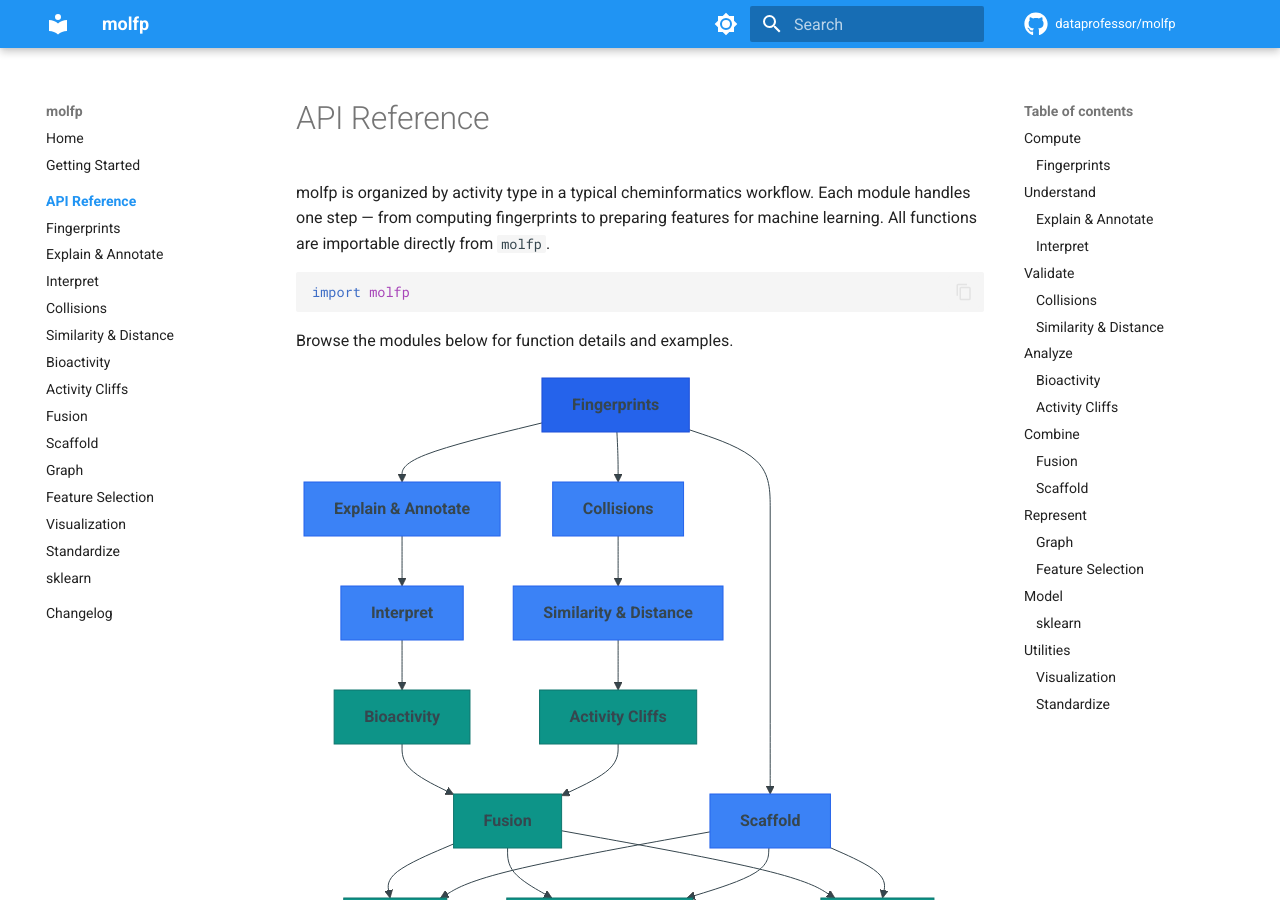
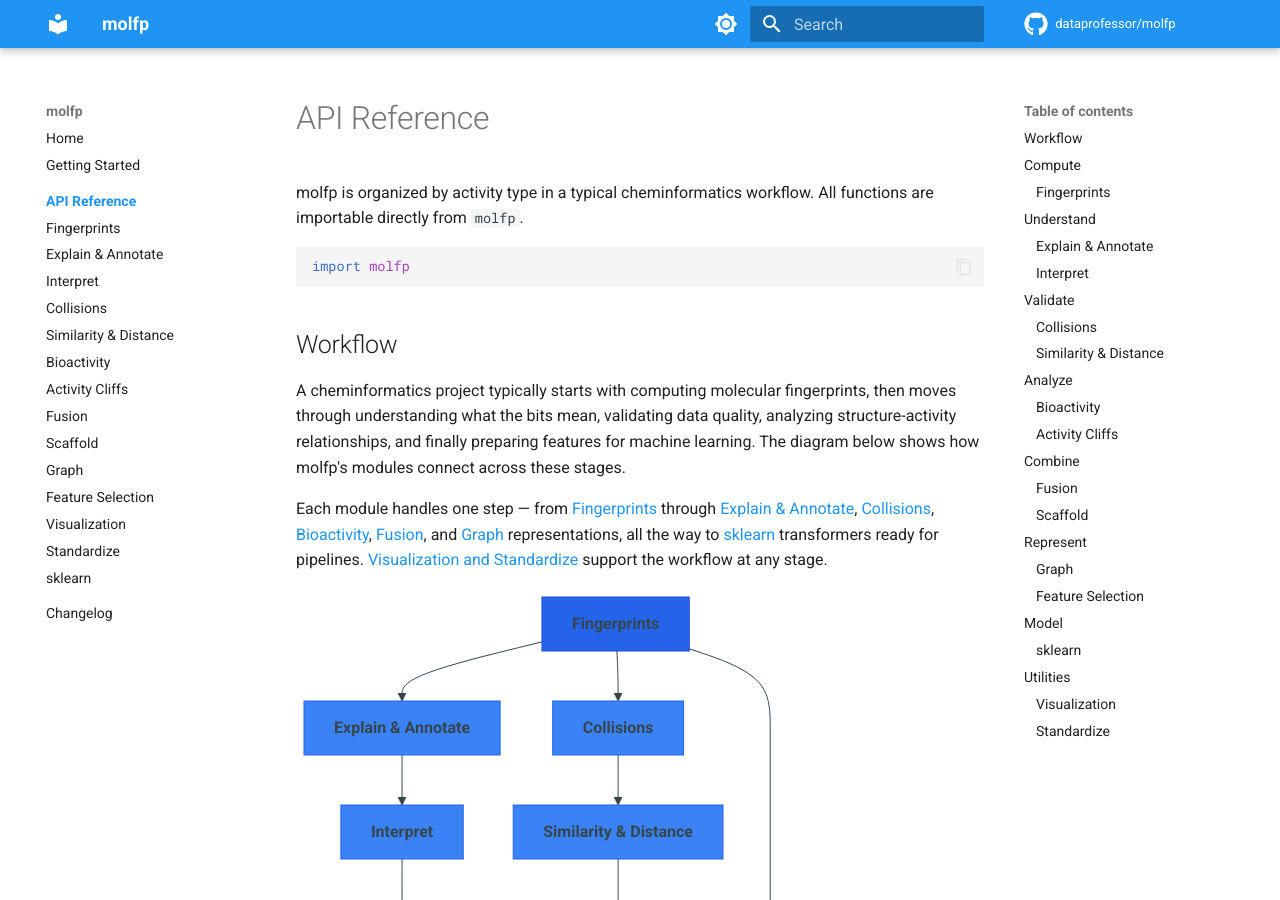
Before and after one commit to dataprofessor/molfp, an MkDocs documentation site: the page built from docs/api/index.md, in a window 1280 px wide and 900 px high. Built offline with MkDocs 1.6.1 and Material for MkDocs 9.7.7, drawn with Linux system fonts in a browser that asks for light colours; comment, search, counter and statistics services are not loaded.

Commit message:
Restructure API page: Workflow section with narrative and linked module callouts

````diff
--- a/docs/api/index.md
+++ b/docs/api/index.md
@@ -1,12 +1,16 @@
 # API Reference
 
-molfp is organized by activity type in a typical cheminformatics workflow. Each module handles one step — from computing fingerprints to preparing features for machine learning. All functions are importable directly from `molfp`.
+molfp is organized by activity type in a typical cheminformatics workflow. All functions are importable directly from `molfp`.
 
 ```python
 import molfp
 ```
 
-Browse the modules below for function details and examples.
+## Workflow
+
+A cheminformatics project typically starts with computing molecular fingerprints, then moves through understanding what the bits mean, validating data quality, analyzing structure-activity relationships, and finally preparing features for machine learning. The diagram below shows how molfp's modules connect across these stages.
+
+Each module handles one step — from [Fingerprints](#compute) through [Explain & Annotate](#understand), [Collisions](#validate), [Bioactivity](#analyze), [Fusion](#combine), and [Graph](#represent) representations, all the way to [sklearn](#model) transformers ready for pipelines. [Visualization and Standardize](#utilities) support the workflow at any stage.
 
 ```mermaid
 graph TD
@@ -44,6 +48,8 @@ graph TD
     style FS fill:#0d9488,color:#fff,stroke:#0f766e
     style SK fill:#0d9488,color:#fff,stroke:#0f766e
 ```
+
+Browse the modules below for function details and examples.
 
 ---
 
````
